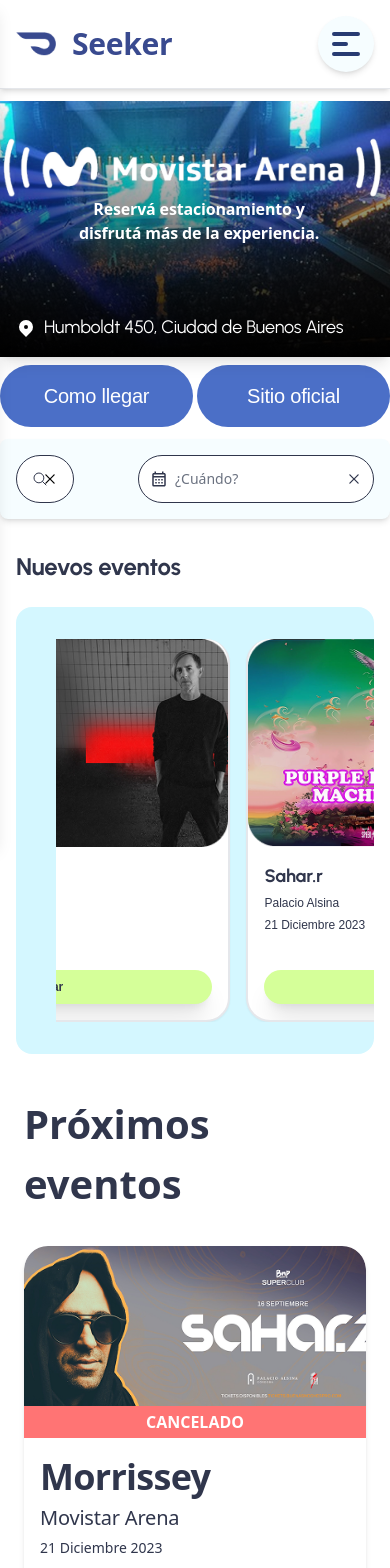
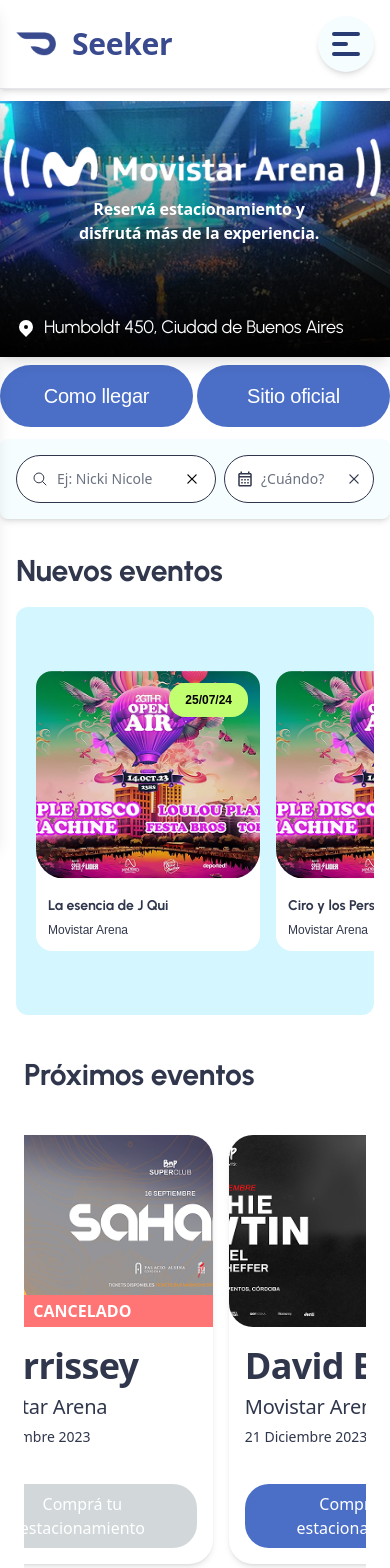
Before and after one commit to seekerparkingdev/frontend, a React (Vite) app: page /venue in a window 390 px wide. Shown: the top 1568 px of the page. Built offline with nearby package versions, Linux system fonts and the light colour scheme; a small style sheet from the web is missing.

Commit message:
Vista venues para celulares y pantallas grandes

```diff
--- a/package.json
+++ b/package.json
@@ -11,6 +11,7 @@
   },
   "dependencies": {
     "flatpickr": "^4.6.13",
+    "framer-motion": "^12.4.7",
     "react": "^18.3.1",
     "react-dom": "^18.3.1",
     "react-icons": "^5.4.0",
--- a/src/components/EventNewSecundario.jsx
+++ b/src/components/EventNewSecundario.jsx
@@ -1,20 +1,44 @@
-import React, { useEffect, useRef } from "react";
+import React, { useEffect, useRef, useState } from "react";
 
 const EventNewSecundario = () => {
+  const [isMobile, setIsMobile] = useState(false);
+
+  useEffect(() => {
+    const checkIfMobile = () => {
+      setIsMobile(window.innerWidth < 768);
+    };
+
+    // Verificar al cargar
+    checkIfMobile();
+
+    // Verificar al cambiar el tamaño de la ventana
+    window.addEventListener("resize", checkIfMobile);
+
+    return () => {
+      window.removeEventListener("resize", checkIfMobile);
+    };
+  }, []);
+
   const events = [
     {
       id: 1,
       name: "Sahar.r",
       date: "21 Diciembre 2023",
       location: "Palacio Alsina",
-      image: "assets/event1.png",
+      image: "assets/event3.png",
+      mobileDate: "25/07/24",
+      mobileName: "La esencia de J Qui",
+      mobileLocation: "Movistar Arena",
     },
     {
       id: 2,
       name: "Sahar.r",
       date: "21 Diciembre 2023",
       location: "Palacio Alsina",
-      image: "assets/event2.png",
+      image: "assets/event3.png",
+      mobileDate: "25/07/24",
+      mobileName: "Ciro y los Persas",
+      mobileLocation: "Movistar Arena",
     },
     {
       id: 3,
@@ -22,20 +46,29 @@
       date: "21 Diciembre 2023",
       location: "Palacio Alsina",
       image: "assets/event3.png",
+      mobileDate: "25/07/24",
+      mobileName: "Evento 3",
+      mobileLocation: "Movistar Arena",
     },
     {
       id: 4,
       name: "Sahar.r",
       date: "21 Diciembre 2023",
       location: "Palacio Alsina",
-      image: "assets/event1.png",
+      image: "assets/event3.png",
+      mobileDate: "25/07/24",
+      mobileName: "Evento 4",
+      mobileLocation: "Movistar Arena",
     },
     {
       id: 5,
       name: "Sahar.r",
       date: "21 Diciembre 2023",
       location: "Palacio Alsina",
-      image: "assets/event2.png",
+      image: "assets/event3.png",
+      mobileDate: "25/07/24",
+      mobileName: "Evento 5",
+      mobileLocation: "Movistar Arena",
     },
     {
       id: 6,
@@ -43,6 +76,9 @@
       date: "21 Diciembre 2023",
       location: "Palacio Alsina",
       image: "assets/event3.png",
+      mobileDate: "25/07/24",
+      mobileName: "Evento 6",
+      mobileLocation: "Movistar Arena",
     },
   ];
 
@@ -63,6 +99,45 @@
     return () => clearInterval(interval);
   }, []);
 
+  // Renderizado para móvil
+  if (isMobile) {
+    return (
+      <div className="px-4 py-4 mt-4">
+        <h1 className="text-3xl font-bold mb-4 text-[#30364C] font-urbanist">
+          Nuevos eventos
+        </h1>
+        <div className="flex overflow-x-auto bg-[#D4F7FF]   px-5 py-16 gap-4 no-scrollbar  rounded-xl ">
+          {events.map((event) => (
+            <div
+              key={event.id}
+              className="min-w-[180px] w-56 flex-shrink-0 bg-white  rounded-2xl   overflow-hidden flex flex-col  "
+            >
+              <div className="relative flex-grow   ">
+                <img
+                  src={event.image}
+                  alt={event.mobileName}
+                  className="w-full h-52 object-cover  rounded-b-[29px]"
+                />
+                <div className="absolute top-3 right-3  bg-[#C1FF71] text-black text-xs font-bold px-4 py-2 rounded-2xl font-metropolis">
+                  {event.mobileDate}
+                </div>
+              </div>
+              <div className="p-3 mt-1">
+                <h2 className="text-sm font-bold text-[#30364C] line-clamp-2  font-urbanist">
+                  {event.mobileName}
+                </h2>
+                <p className="font-metropolis text-xs mt-1 text-[#30364C]  ">
+                  {event.mobileLocation}
+                </p>
+              </div>
+            </div>
+          ))}
+        </div>
+      </div>
+    );
+  }
+
+  // Renderizado para desktop -
   return (
     <div className="max-w-[1800px] mx-auto px-4 py-4 mt-4">
       <h1 className="text-[#30364C] md:text-4xl text-2xl font-bold font-urbanist mb-6">
@@ -76,7 +151,7 @@
           {events.map((event) => (
             <div
               key={event.id}
-              className="min-w-[40%] md:min-w-[30%] lg:min-w-[25%] flex-shrink-0"
+              className="min-w-[20%]   md:min-w-[30%] lg:min-w-[25%] flex-shrink-0"
             >
               <div className="bg-white rounded-3xl border-2 border-t-0 overflow-hidden  shadow-sm flex flex-col h-full">
                 <div className="relative h-52 w-full overflow-hidden">
--- a/src/components/EventProxSecundario.jsx
+++ b/src/components/EventProxSecundario.jsx
@@ -1,99 +1,52 @@
-import React, { useState } from "react";
+import React, { useState, useEffect, useRef } from "react";
 import { FaArrowAltCircleUp } from "react-icons/fa";
+import { motion } from "framer-motion";
 
 const EventProxSecundario = () => {
   const [showAll, setShowAll] = useState(false);
+  const scrollRef = useRef(null);
 
   const events = [
-    {
-      id: 1,
-      artist: "Morrissey",
-      venue: "Movistar Arena",
-      date: "21 Diciembre 2023",
-      image: "assets/event1.png",
-      cancelled: true,
-    },
-    {
-      id: 2,
-      artist: "David Bisbal",
-      venue: "Movistar Arena",
-      date: "21 Diciembre 2023",
-      image: "assets/event2.png",
-    },
-    {
-      id: 3,
-      artist: "Slash",
-      venue: "Movistar Arena",
-      date: "21 Diciembre 2023",
-      image: "assets/event3.png",
-    },
-    {
-      id: 4,
-      artist: "Morrissey",
-      venue: "Movistar Arena",
-      date: "21 Diciembre 2023",
-      image: "assets/event1.png",
-    },
-    {
-      id: 5,
-      artist: "David Bisbal",
-      venue: "Movistar Arena",
-      date: "21 Diciembre 2023",
-      image: "assets/event2.png",
-    },
-    {
-      id: 6,
-      artist: "Slash",
-      venue: "Movistar Arena",
-      date: "21 Diciembre 2023",
-      image: "assets/event3.png",
-      cancelled: true,
-    },
+    { id: 1, artist: "Morrissey", venue: "Movistar Arena", date: "21 Diciembre 2023", image: "assets/event1.png", cancelled: true },
+    { id: 2, artist: "David Bisbal", venue: "Movistar Arena", date: "21 Diciembre 2023", image: "assets/event2.png" },
+    { id: 3, artist: "Slash", venue: "Movistar Arena", date: "21 Diciembre 2023", image: "assets/event3.png" },
+    { id: 4, artist: "Morrissey", venue: "Movistar Arena", date: "21 Diciembre 2023", image: "assets/event1.png" },
+    { id: 5, artist: "David Bisbal", venue: "Movistar Arena", date: "21 Diciembre 2023", image: "assets/event2.png" },
+    { id: 6, artist: "Slash", venue: "Movistar Arena", date: "21 Diciembre 2023", image: "assets/event3.png", cancelled: true },
   ];
 
-  const displayedEvents = showAll ? events : events.slice(0, 3);
+  useEffect(() => {
+    const interval = setInterval(() => {
+      if (scrollRef.current) {
+        scrollRef.current.scrollLeft += 300;
+        if (scrollRef.current.scrollLeft >= scrollRef.current.scrollWidth - scrollRef.current.clientWidth) {
+          scrollRef.current.scrollLeft = 0;
+        }
+      }
+    }, 3000);
+    return () => clearInterval(interval);
+  }, []);
 
   return (
     <div className="p-6 max-w-[1800px] mx-auto mb-4">
-      <h1 className="text-[40px] font-semibold mb-8 text-[#30364C]">
-        Próximos eventos
-      </h1>
+      <h1 className="text-3xl font-semibold mb-8 text-[#30364C] font-urbanist">Próximos eventos</h1>
 
-      <div
-        className="grid grid-cols-1 md:grid-cols-2 lg:grid-cols-3 gap-10 max-w-7xl mx-auto justify-items-center"
-        style={{
-          transition: "height 0.s ease", //
-        }}
-      >
-        {displayedEvents.map((event) => (
-          <div
-            key={event.id}
-            className="bg-white rounded-3xl w-full shadow-md overflow-hidden"
-          >
+      {/* Desktop Layout */}
+      <div className="hidden md:grid grid-cols-1 md:grid-cols-2 lg:grid-cols-3 gap-10 max-w-7xl mx-auto justify-items-center">
+        {(showAll ? events : events.slice(0, 3)).map((event) => (
+          <div key={event.id} className="bg-white rounded-3xl w-full shadow-md overflow-hidden">
             <div className="relative">
-              <img
-                src={event.image}
-                alt={event.artist}
-                className="w-full h-48 object-cover rounded-b-3xl"
-              />
+              <img src={event.image} alt={event.artist} className="w-full h-48 object-cover rounded-b-3xl" />
               {event.cancelled && (
-                <div className="absolute bottom-0 left-0 right-0 bg-red-400 text-white text-center py-1 font-bold">
-                  CANCELADO
-                </div>
+                <div className="absolute bottom-0 left-0 right-0 bg-red-400 text-white text-center py-1 font-bold">CANCELADO</div>
               )}
             </div>
             <div className="p-4">
-              <h2 className="text-4xl font-bold text-[#30364C] mb-1">
-                {event.artist}
-              </h2>
+              <h2 className="text-4xl font-bold text-[#30364C] mb-1">{event.artist}</h2>
               <p className="text-[#30364C] text-xl mb-1">{event.venue}</p>
               <p className="text-[#30364C] text-sm mb-4">{event.date}</p>
               <button
-                className={`w-full py-2 mt-5 px-4 text-xl rounded-3xl text-center ${
-                  event.cancelled
-                    ? "bg-[#D2D8D9] text-white cursor-not-allowed"
-                    : "bg-[#4B6FC7] text-white"
-                }`}
+                className={`w-full py-2 mt-5 px-4 text-xl rounded-3xl text-center ${event.cancelled ? "bg-[#D2D8D9] text-white cursor-not-allowed" : "bg-[#4B6FC7] text-white"}`}
                 disabled={event.cancelled}
               >
                 Comprá tu estacionamiento
@@ -103,12 +56,40 @@
         ))}
       </div>
 
-      <div className="mt-8 text-center">
+      {/* Mobile Carrusel */}
+      <div ref={scrollRef} className="md:hidden flex   overflow-x-hidden scroll-smooth snap-x snap-mandatory space-x-4 p-2">
+        {events.map((event) => (
+          <motion.div
+            key={event.id}
+            className="bg-white rounded-3xl min-w-[80%] shadow-md overflow-hidden snap-center"
+            whileTap={{ scale: 0.95 }}
+          >
+            <div className="relative">
+              <img src={event.image} alt={event.artist} className="w-full h-48 object-cover rounded-b-3xl" />
+              {event.cancelled && (
+                <div className="absolute bottom-0 left-0 right-0 bg-red-400 text-white text-center py-1 font-bold">CANCELADO</div>
+              )}
+            </div>
+            <div className="p-4">
+              <h2 className="text-4xl font-bold text-[#30364C] mb-1">{event.artist}</h2>
+              <p className="text-[#30364C] text-xl mb-1">{event.venue}</p>
+              <p className="text-[#30364C] text-sm mb-4">{event.date}</p>
+              <button
+                className={`w-full py-2 mt-5 px-4 text-md rounded-3xl text-center ${event.cancelled ? "bg-[#D2D8D9] text-white cursor-not-allowed" : "bg-[#4B6FC7] text-white"}`}
+                disabled={event.cancelled}
+              >
+                Comprá tu estacionamiento
+              </button>
+            </div>
+          </motion.div>
+        ))}
+      </div>
+
+      {/* Mostrar más eventos */}
+      <div className="mt-8 text-center hidden md:block">
         <button
           onClick={() => setShowAll(!showAll)}
-          className={`bg-[#4B6FC7] ${
-            showAll ? "text-white" : "text-[#D4F7FF]"
-          } py-2 px-12 rounded-3xl text-2xl mt-2`}
+          className={`bg-[#4B6FC7] ${showAll ? "text-white" : "text-[#D4F7FF]"} py-2 px-12 rounded-3xl text-2xl mt-2`}
         >
           {showAll ? <FaArrowAltCircleUp /> : "Más eventos"}
         </button>
--- a/src/components/SearchVenue.jsx
+++ b/src/components/SearchVenue.jsx
@@ -3,12 +3,12 @@
 import { IoSearchOutline } from "react-icons/io5";
 const SearchVenue = () => {
   return (
-    <div className="max-w-[1800px] mx-auto px-4 py-4 bg-[#F6FDFF] shadow-md rounded-lg mt-3 text-[#30364C">
-      <div className="flex gap-16">
-        <div className="relative flex-1">
+    <div className="md:max-w-[1800px] mx-auto px-4 py-4 bg-[#F6FDFF] shadow-md rounded-lg mt-3 text-[#30364C">
+      <div className="flex md:gap-16 gap-2">
+        <div className="relative md:flex-1 w-2/3">
           <input
             type="text"
-            placeholder="Explorar shows, artistas"
+            placeholder="Ej: Nicki Nicole"
             className="w-full pl-10 pr-4 py-3 rounded-full border   border-[#30364C] text-sm focus:outline-none  "
           />
           <div className="absolute left-4 top-1/2 text-[#30364C] -translate-y-1/2">
@@ -20,7 +20,7 @@
         </div>
 
         {/* Reducir el tamaño del input de fecha */}
-        <div className="relative w-[600px]">
+        <div className="relative md:w-[600px] w-1/2">
           <div className="relative flex items-center">
             <MdOutlineCalendarMonth className="absolute left-3 text-[#30364C]  text-lg" />
             <input
```
Also changed, not shown: 1 other file (tests, documents, lock files or other folders).
